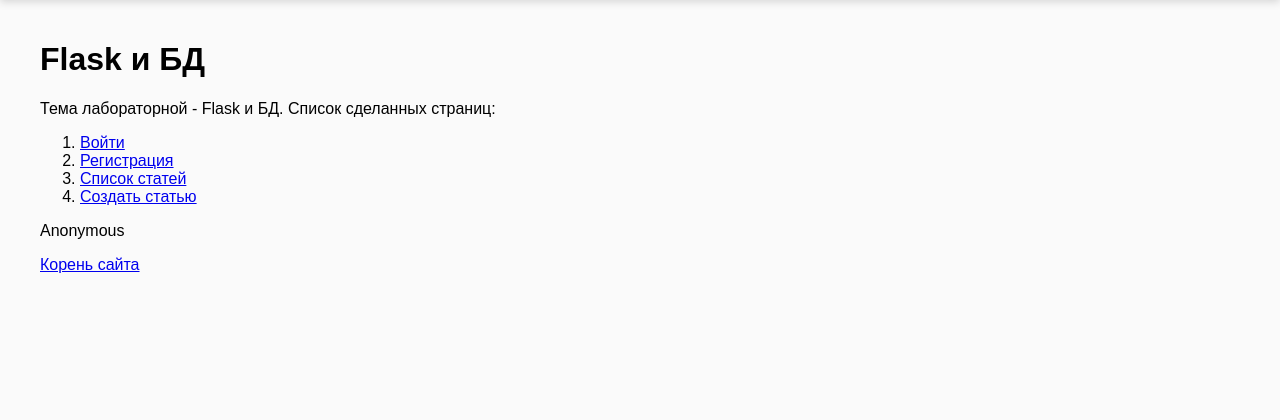
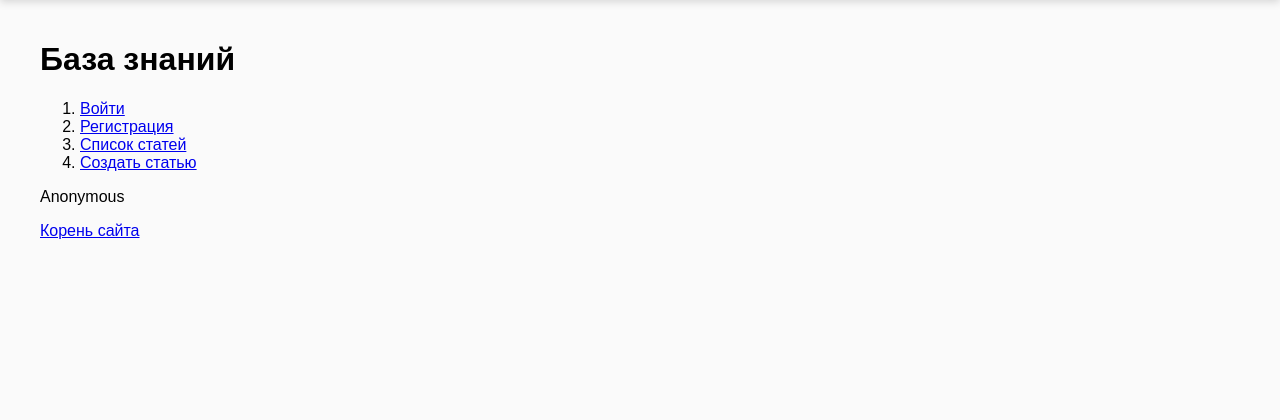
Before and after one commit to IlinGlebD/web-back-labs, a Flask app: page /lab5/ in a window 1280 px wide. Shown: the part 58-478 px from the top of the page. Run offline with Flask 3, Linux system fonts and the light colour scheme.

Commit message:
Редактрование

```diff
--- a/templates/lab5/lab5.html
+++ b/templates/lab5/lab5.html
@@ -3,8 +3,7 @@
 {% block lab %}Лабораторная работа 5{% endblock %}
 
 {% block main %}
-    <h1>Flask и БД</h1>
-    <div>Тема лабораторной - Flask и БД. Список сделанных страниц:</div>
+    <h1>База знаний</h1>
     <ol>
         <li><a href="/lab5/login">Войти</a></li>
         <li><a href="/lab5/register">Регистрация</a></li>
```
